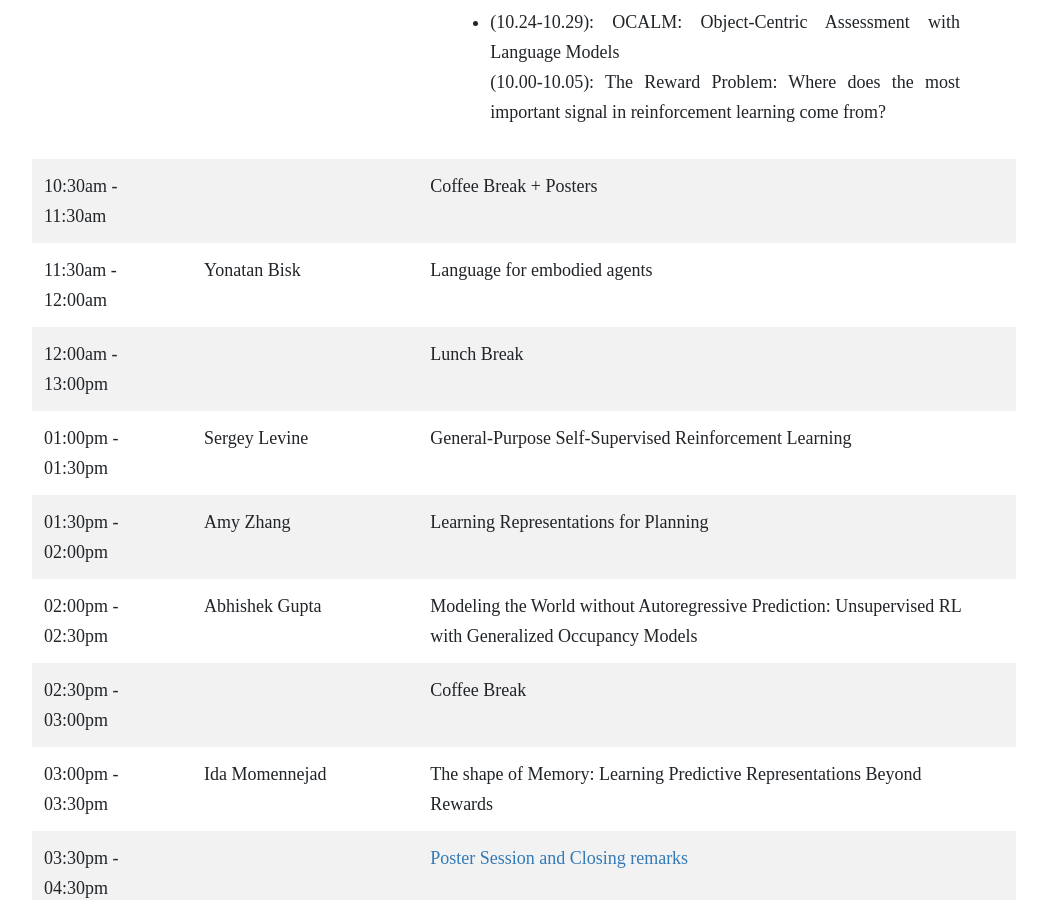
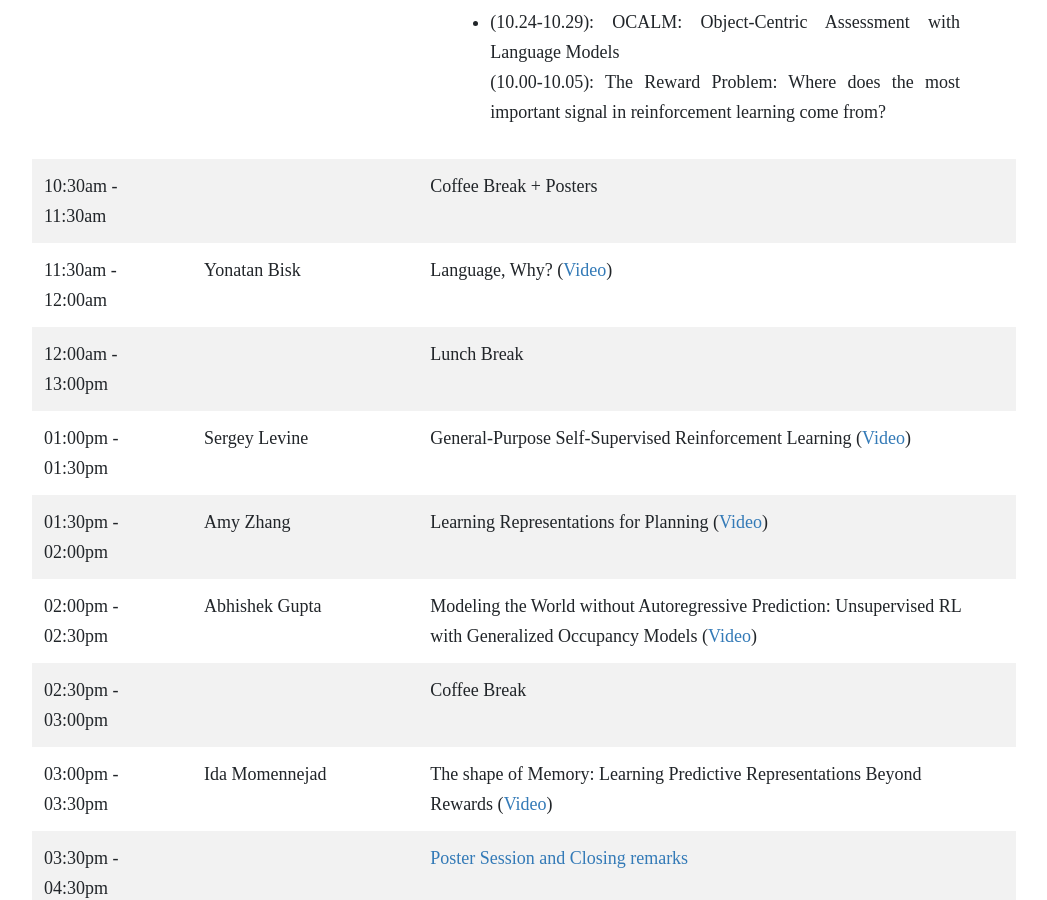
Before and after one commit to rlbrew-workshop/rlbrew-workshop.github.io, a Jekyll site: the page built from schedule.html, in a window 1280 px wide and 900 px high, scrolled down 859 px. Shown: the whole window, without its empty margins (136-1183 px from the left). Built offline with Jekyll 4.4.1, drawn with Linux system fonts in a browser that asks for light colours; nearby versions of some CDN libraries.

Commit message:
add videos

```diff
--- a/schedule.html
+++ b/schedule.html
@@ -57,7 +57,7 @@ layout: default
       <tr>
         <td>11:30am - 12:00am</td>
         <td>Yonatan Bisk</td>
-        <td>Language for embodied agents</a></td>
+        <td>Language, Why? (<a href="https://youtu.be/codR7uiBBZk?feature=shared">Video</a>)</td>
         <td></td>
       </tr>
       <tr>
@@ -69,19 +69,19 @@ layout: default
       <tr>
         <td>01:00pm - 01:30pm</td>
         <td>Sergey Levine</td>
-        <td>General-Purpose Self-Supervised Reinforcement Learning</a></td>
+        <td>General-Purpose Self-Supervised Reinforcement Learning (<a href="https://youtu.be/pUQIHIK70jQ?feature=shared">Video</a>)</a></td>
         <td></td>
       </tr>
       <tr>
         <td>01:30pm - 02:00pm</td>
         <td>Amy Zhang</td>
-        <td>Learning Representations for Planning</a></td>
+        <td>Learning Representations for Planning (<a href="https://youtu.be/mUFAN5Waii4?feature=shared">Video</a>)</a></td>
         <td></td>
       </tr>
       <tr>
         <td>02:00pm - 02:30pm</td>
         <td>Abhishek Gupta</td>
-        <td>Modeling the World without Autoregressive Prediction: Unsupervised RL with Generalized Occupancy Models</a></td>
+        <td>Modeling the World without Autoregressive Prediction: Unsupervised RL with Generalized Occupancy Models (<a href="https://youtu.be/ijYsGKN43-Q?feature=shared">Video</a>)</a></td>
         <td></td>
       </tr>
       <tr>
@@ -93,7 +93,7 @@ layout: default
       <tr>
         <td>03:00pm - 03:30pm</td>
         <td>Ida Momennejad</td>
-        <td>The shape of Memory: Learning Predictive Representations Beyond Rewards</a></td>
+        <td>The shape of Memory: Learning Predictive Representations Beyond Rewards (<a href="https://youtu.be/1rg2bCpq27w?feature=shared">Video</a>)</a></td>
         <td></td>
       </tr>
       <tr>
```
